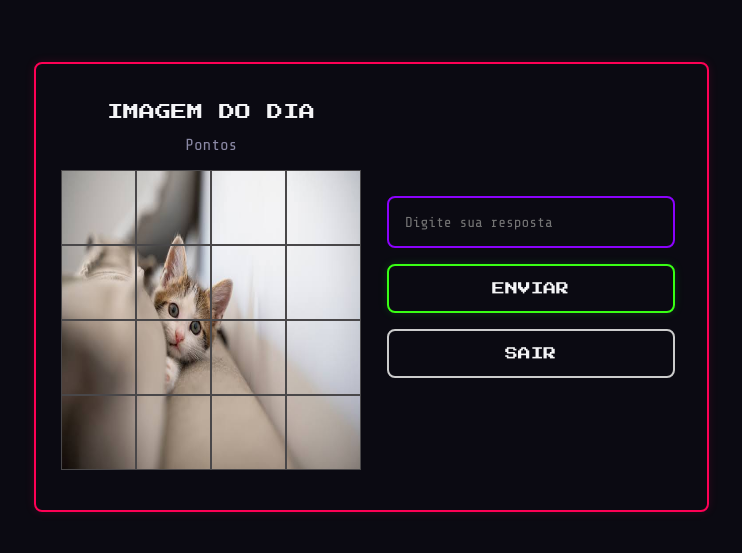
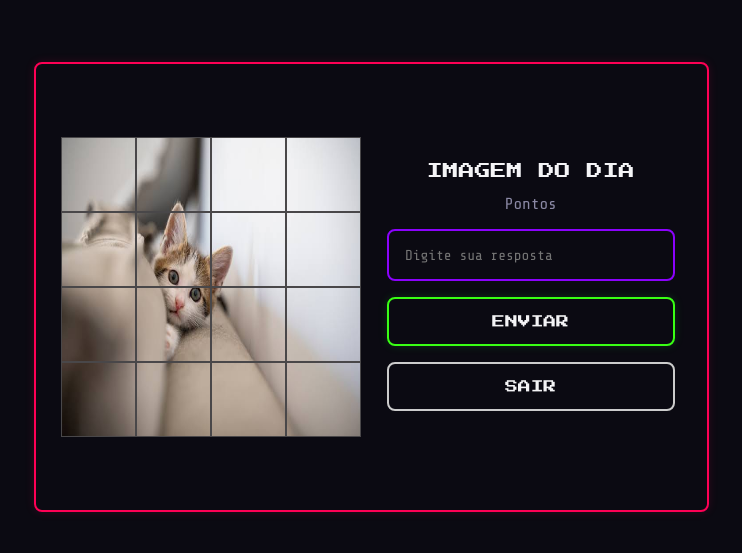
Before and after one commit to biazrei/Pixel-Guess, a React (Vite) app: page /ImagemDoDia in a window 1280 px wide. Shown: the part 113-666 px from the top of the page, without its empty margins (269-1011 px from the left). Built offline with nearby package versions, Linux system fonts and the light colour scheme.

Commit message:
Update Imagem-do-dia.tsx

```diff
--- a/src/pages/Imagem do dia/Imagem-do-dia.tsx
+++ b/src/pages/Imagem do dia/Imagem-do-dia.tsx
@@ -13,13 +13,14 @@ export default function ImagemDoDia () {
          <main className='imgdia'>
 
             <div className='imgdia__info'>
-            <Subtitle> IMAGEM DO DIA </Subtitle>
-            <Text>Pontos</Text>
+
             <GameContainer/>
             </div>
 
 
             <form className='imgdia__form'>
+                <Subtitle> IMAGEM DO DIA </Subtitle>
+            <Text>Pontos</Text>
              <Input type='text' placeholder='Digite sua resposta'/>
              <Button type='submit' cor='green'>ENVIAR </Button>
              <Button type='button' onClick={() => navigate("/")}>SAIR</Button>
```
